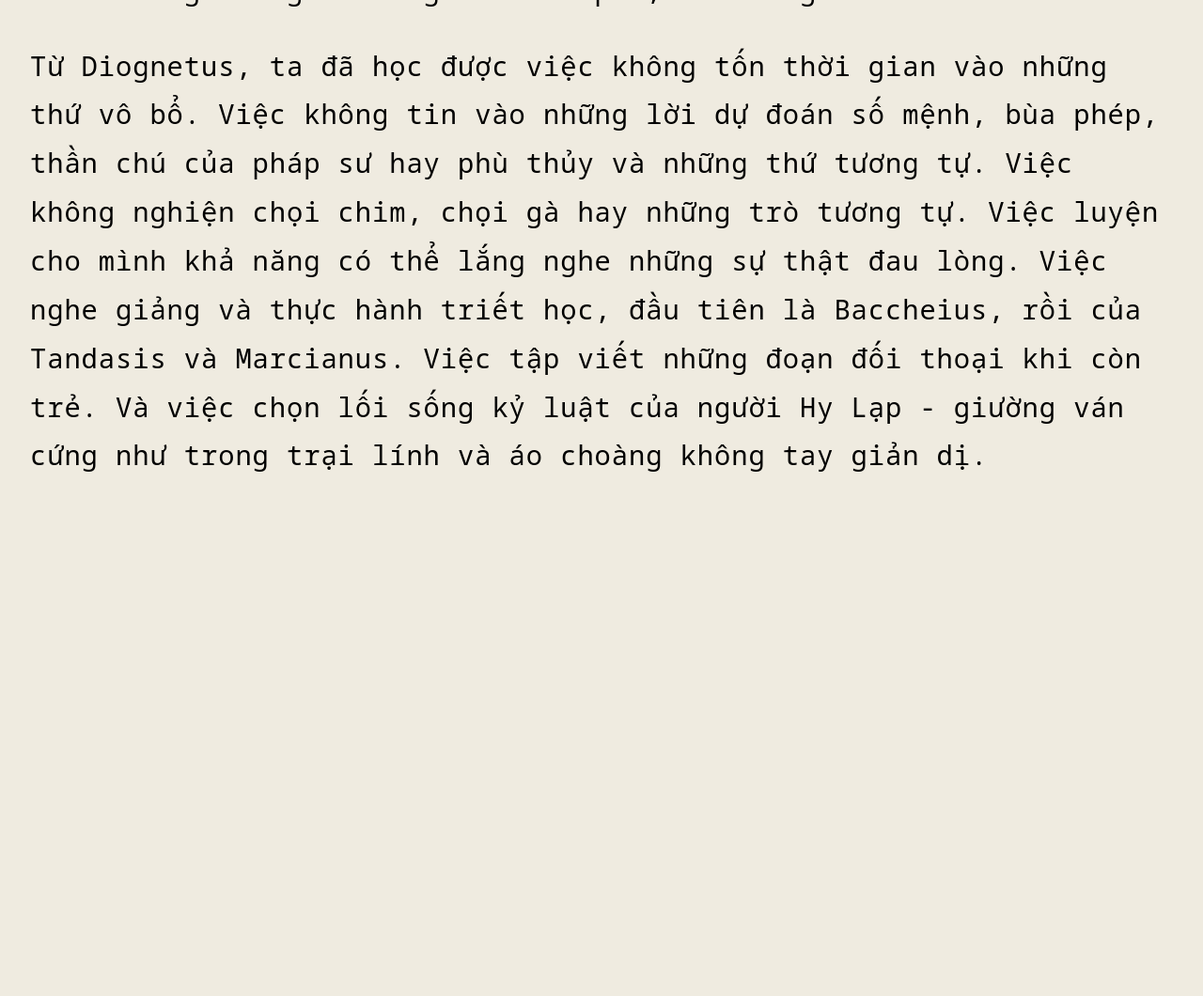
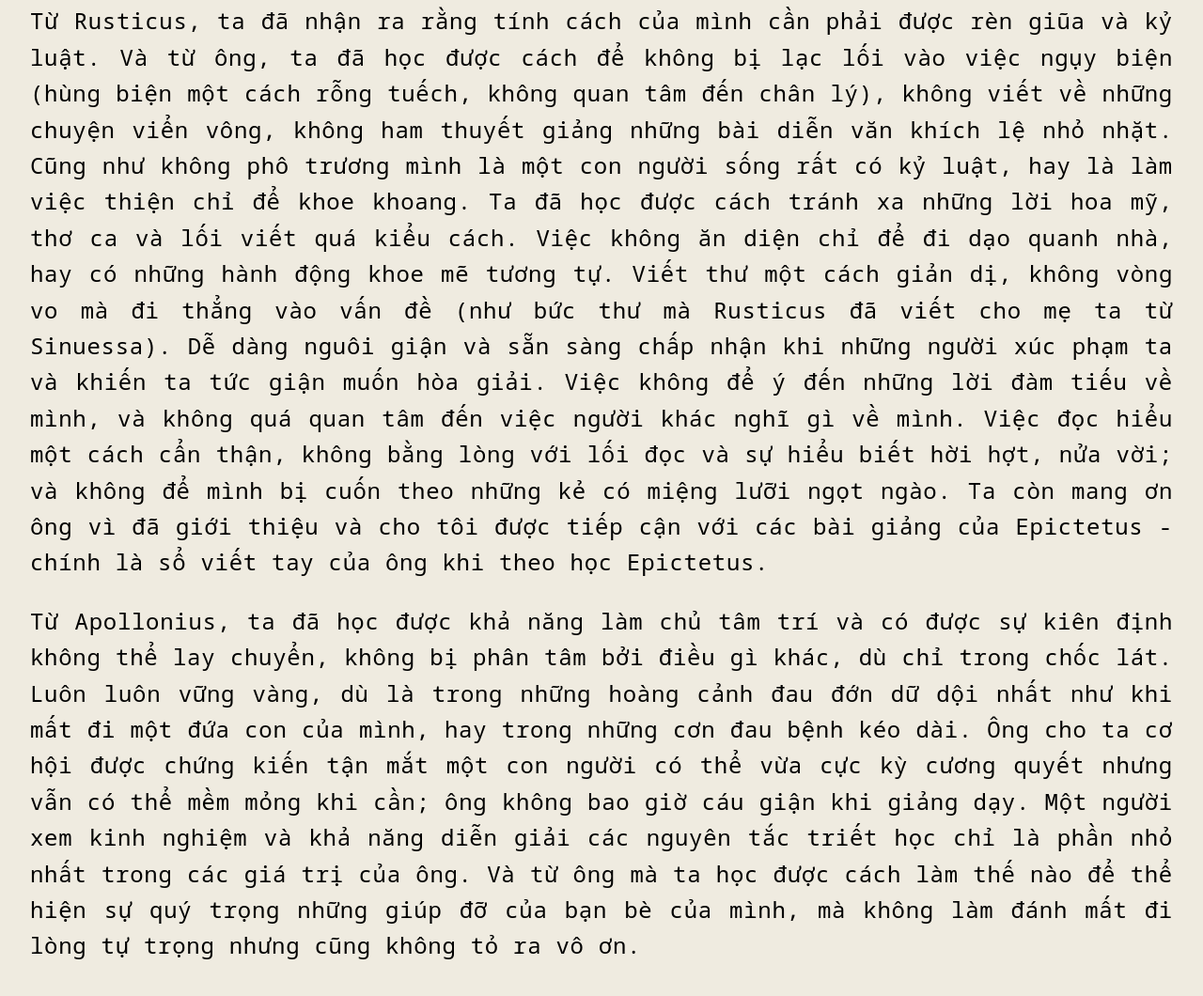
Before and after one commit to wutdahack1337/wutdahack1337.github.io, a plain HTML site: page posts/meditations-marcus-aurelius/first_book.html in a window 1280 px wide. Shown: the part 1178-2238 px from the top of the page at 94% size. Before the commit the page ends 1727 px from the top, so only its background shows below. Drawn offline with Linux system fonts and the light colour scheme.

Commit message:
more contents

```diff
--- a/css/general/style.css
+++ b/css/general/style.css
@@ -1,8 +1,7 @@
 body {
-    font-family: "Noto Sans Mono", monospace;
-    font-size: 1.8em;
-    letter-spacing: 0.032em;
-    line-height: 1.8em;
+    font-size: 1.5em;
+    letter-spacing: 0.030em;
+    line-height: 1.6em;
 
     margin: 0 auto;
     max-width: 90rem;
@@ -35,3 +34,7 @@ h1 {
 img.cover {
     width: 111px;
 }
+
+p {
+  text-align: justify;
+}
--- a/css/philosophy/styles.css
+++ b/css/philosophy/styles.css
@@ -1,5 +1,6 @@
 body {
     background-color: #efebe0;
+    font-family: "Noto Sans Mono", monospace;
 }
 
 h1 {
--- a/posts/meditations-marcus-aurelius/first_book.html
+++ b/posts/meditations-marcus-aurelius/first_book.html
@@ -21,7 +21,7 @@
             <p>Từ cha ta - qua ký ức và danh tiếng của ông, ta đã học được sự chính trực và khí chất đàn ông.</p>
             <p>
                 Từ mẹ ta, ta đã học được lòng mộ đạo, sự nhân từ, khả năng kiêng khem và lối sống giản dị của bà - đối lập hoàn toàn với lề thói của những kẻ giàu sang.
-                Bà không thể làm điều sai trái, thậm chí còn chẳng tưởng tượng nổi làm sao có thể làm những điều xấu.
+                Bà không thể làm điều sai trái, thậm chí còn chẳng tưởng tượng nổi làm sao có thể gây ra những điều xấu.
             </p>
             <p>Từ ông cố ta, ta đã học được việc là phải tránh xa các trường công, thay vào đó nên thuê những giáo viên giỏi, và hiểu rằng những khoản như thế sẽ rất đáng để chi tiêu.</p>
             <p>
@@ -37,6 +37,25 @@
                 Việc tập viết những đoạn đối thoại khi còn trẻ.
                 Và việc chọn lối sống kỷ luật của người Hy Lạp - giường ván cứng như trong trại lính và áo choàng không tay giản dị.
             </p>
+            <p>
+                Từ Rusticus, ta đã nhận ra rằng tính cách của mình cần phải được rèn giũa và kỷ luật.
+                Và từ ông, ta đã học được cách để không bị lạc lối vào việc ngụy biện (hùng biện một cách rỗng tuếch, không quan tâm đến chân lý), không viết về những chuyện viển vông, không ham thuyết giảng những bài diễn văn khích lệ nhỏ nhặt.
+                Cũng như không phô trương mình là một con người sống rất có kỷ luật, hay là làm việc thiện chỉ để khoe khoang.
+                Ta đã học được cách tránh xa những lời hoa mỹ, thơ ca và lối viết quá kiểu cách.
+                Việc không ăn diện chỉ để đi dạo quanh nhà, hay có những hành động khoe mẽ tương tự.
+                Viết thư một cách giản dị, không vòng vo mà đi thẳng vào vấn đề (như bức thư mà Rusticus đã viết cho mẹ ta từ Sinuessa).
+                Dễ dàng nguôi giận và sẵn sàng chấp nhận khi những người xúc phạm ta và khiến ta tức giận muốn hòa giải.
+                Việc không để ý đến những lời đàm tiếu về mình, và không quá quan tâm đến việc người khác nghĩ gì về mình.
+                Việc đọc hiểu một cách cẩn thận, không bằng lòng với lối đọc và sự hiểu biết hời hợt, nửa vời; và không để mình bị cuốn theo những kẻ có miệng lưỡi ngọt ngào.
+                Ta còn mang ơn ông vì đã giới thiệu và cho tôi được tiếp cận với các bài giảng của Epictetus - chính là sổ viết tay của ông khi theo học Epictetus.
+            </p>
+            <p>
+                Từ Apollonius, ta đã học được khả năng làm chủ tâm trí và có được sự kiên định không thể lay chuyển, không bị phân tâm bởi điều gì khác, dù chỉ trong chốc lát.
+                Luôn luôn vững vàng, dù là trong những hoàng cảnh đau đớn dữ dội nhất như khi mất đi một đứa con của mình, hay trong những cơn đau bệnh kéo dài.
+                Ông cho ta cơ hội được chứng kiến tận mắt một con người có thể vừa cực kỳ cương quyết nhưng vẫn có thể mềm mỏng khi cần; ông không bao giờ cáu giận khi giảng dạy.
+                Một người xem kinh nghiệm và khả năng diễn giải các nguyên tắc triết học chỉ là phần nhỏ nhất trong các giá trị của ông.
+                Và từ ông mà ta học được cách làm thế nào để thể hiện sự quý trọng những giúp đỡ của bạn bè của mình, mà không làm đánh mất đi lòng tự trọng nhưng cũng không tỏ ra vô ơn.
+            </p>
         </main>
     </body>
 </html>
```
